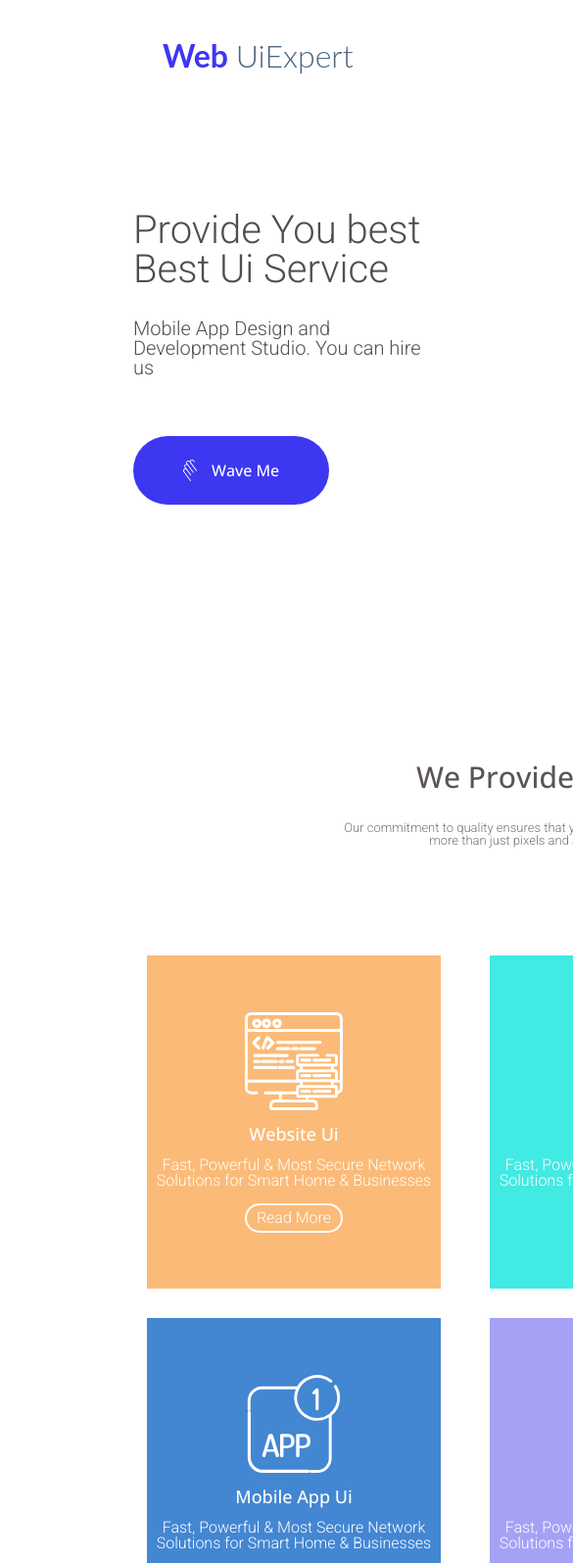
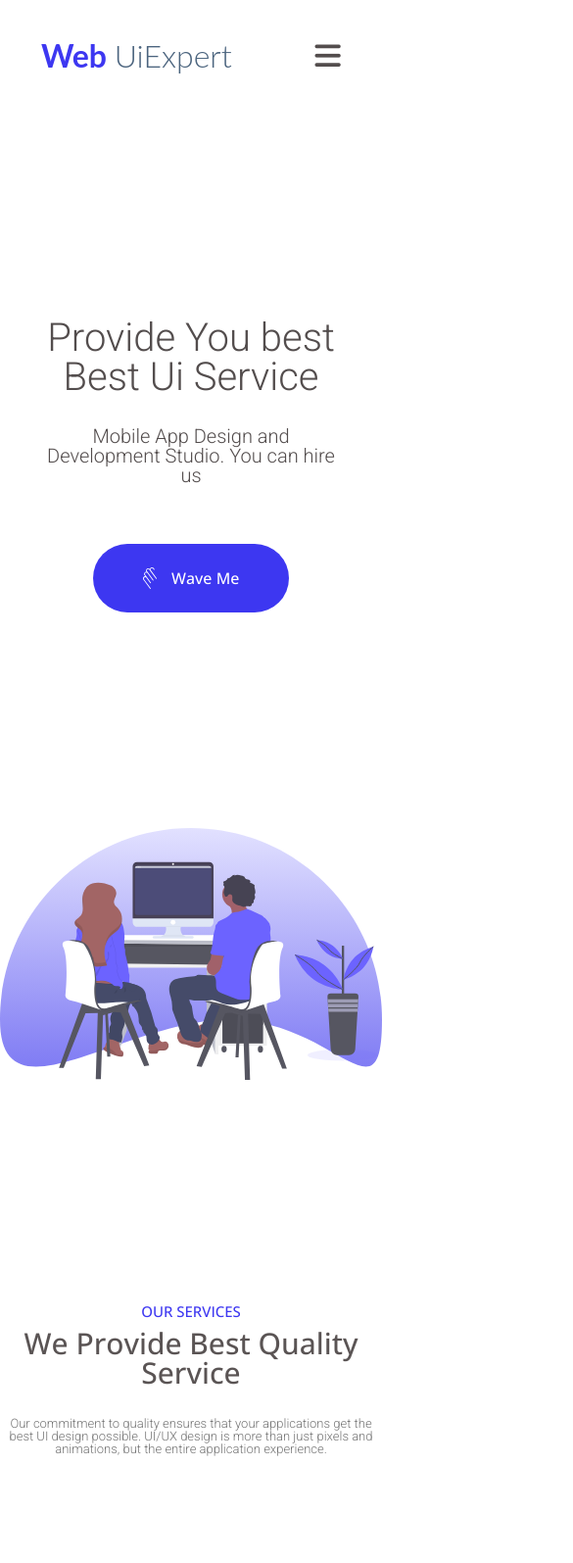
Before and after one commit to iraklikutchiashvili/lesson8-121, a plain HTML site: page index.html in a window 390 px wide. Shown: the top 1595 px of the page at 98% size, 585 px wide, since content can reach past the window. Drawn offline with nearby package versions, Linux system fonts and the light colour scheme.

Commit message:
add responsive

```diff
--- /dev/null
+++ b/css/responsive.css
@@ -0,0 +1,66 @@
+@media (max-width: 768px ) {
+    .navigation {
+        display: none;
+    }
+    .burger {
+        display: block;
+    }
+    .main-block {
+        height: 1000px;
+        flex-direction: column;
+        align-items: center;
+    }
+    .box1 {
+        align-items: center;
+        text-align: center;
+    }
+    .image {
+        width: 650px;
+    }
+    .box {
+        justify-content: space-around;
+    }
+    .text-block {
+        margin-bottom: 300px;
+    }
+    /* .block1 {
+        width: 100px;
+        height: 140px;
+    }
+    .block2 {
+        width: 100px;
+        height: 140px;
+    }
+    .block3 {
+        width: 100px;
+        height: 140px;
+    }
+    .block4 {
+        width: 100px;
+        height: 140px;
+    }
+    .block5 {
+        width: 100px;
+        height: 140px;
+    }
+    .block6 {
+        width: 100px;
+        height: 140px;
+    } */
+}
+@media (max-width: 616px) {
+    .box {
+        margin-top: 600px;
+    }
+    .text-block {
+        margin-top: 600px
+    }
+}
+@media (max-width: 480px) {
+    .text-block {
+        margin-top: 700px;
+    }
+    .box {
+        margin-top: 600px;
+    }
+}
--- a/css/style.css
+++ b/css/style.css
@@ -2,7 +2,8 @@
 /* header styles */
 .header-block {
     margin: 0 auto;
-    width: 1360px;
+    max-width: 1360px;
+    width: 100%;
     height: 115px;
     display: flex;
     justify-content: space-around;
@@ -47,12 +48,12 @@
     width: 300px;
     height: 300px;
     display: flex;
-    justify-content: center;
     align-items: flex-start;
     flex-direction: column;
 }
 .main-block {
-    width: 1300px;
+    max-width: 1300px;
+    width: 100%;
     height: 300px;
     display: flex;
     justify-content: space-around;
@@ -65,7 +66,8 @@
 /* section 2 */
 .big-block {
     margin: 100px auto 200px auto;
-    width: 1300px;
+    max-width: 1300px;
+    width: 100%;
     height: 1000px;
     display: flex;
     justify-content: center;
@@ -73,7 +75,8 @@
     flex-direction: column;
 }
 .text-block {
-    width: 600px;
+    max-width: 600px;
+    width: 100%;
     height: 400px;
     display: flex;
     justify-content: center;
@@ -82,15 +85,15 @@
 }
 .header {
     color: #3D37F1;
-    font-size: 15px
-    font-family: 'Open Sans', sans-ser
+    font-size: 15px;
+    font-family: 'Open Sans', sans-serif;
 }
 .title {
     color: #5A5454;
     font-size: 30px;
     margin-top: 10px;
     margin-bottom: 15px;
-    font-family: 'Open Sans', sans-ser
+    font-family: 'Open Sans', sans-serif;
 }
 .description {
     color: #747474;
@@ -99,7 +102,8 @@
 }
 .box {
     margin: 0 auto;
-    width: 1000px;
+    max-width: 1000px;
+    width: 100%;
     height: 600px;
     display: flex;
     flex-flow: row wrap;
@@ -225,3 +229,9 @@ p {
 .box :nth-child(6) {
     background-color:#FF8088;
 } */
+
+.burger {
+    color: #534D4D;
+    font-size: 30px;
+    display: none;
+}
--- a/index.html
+++ b/index.html
@@ -2,12 +2,15 @@
 <html lang="en">
 <head>
     <meta charset="UTF-8">
+    <meta name="viewport" content="width=device-width, initial-scale=1.0">
     <link rel="stylesheet" href="css/reset.css">
     <link rel="stylesheet" href="css/style.css">
+    <link rel="stylesheet" href="css/responsive.css">
     <link rel="preconnect" href="https://fonts.googleapis.com">
     <link rel="preconnect" href="https://fonts.gstatic.com" crossorigin>
     <link href="https://fonts.googleapis.com/css2?family=Roboto:wght@300&display=swap" rel="stylesheet">
-    <title>lesson7-121</title>
+    <script src="https://kit.fontawesome.com/9e9d8a35a7.js" crossorigin="anonymous"></script>
+    <title>lesson8-121</title>
 </head>
 <body>
     <header>
@@ -24,6 +27,9 @@
                     <li><a href="*">CONTACT</a></li>
                 </ul>
             </nav>
+            <div class="burger">
+                <i class="fas fa-bars"></i>
+            </div>
         </div>
     </header>
 
@@ -70,7 +76,7 @@
                     <div class="small-block"> <p class="button">Read More</p></div>
                 </div>
                 <div class="block4">
-                    <img  class="icon"src="images/004-app.svg" alt="icon">
+                    <img  class="icon" src="images/004-app.svg" alt="icon">
                     <h4>Mobile App Ui</h4>
                     <p>Fast, Powerful & Most Secure Network Solutions for Smart Home & Businesses</p>
                     <div class="small-block"> <p class="button">Read More</p></div>
```
